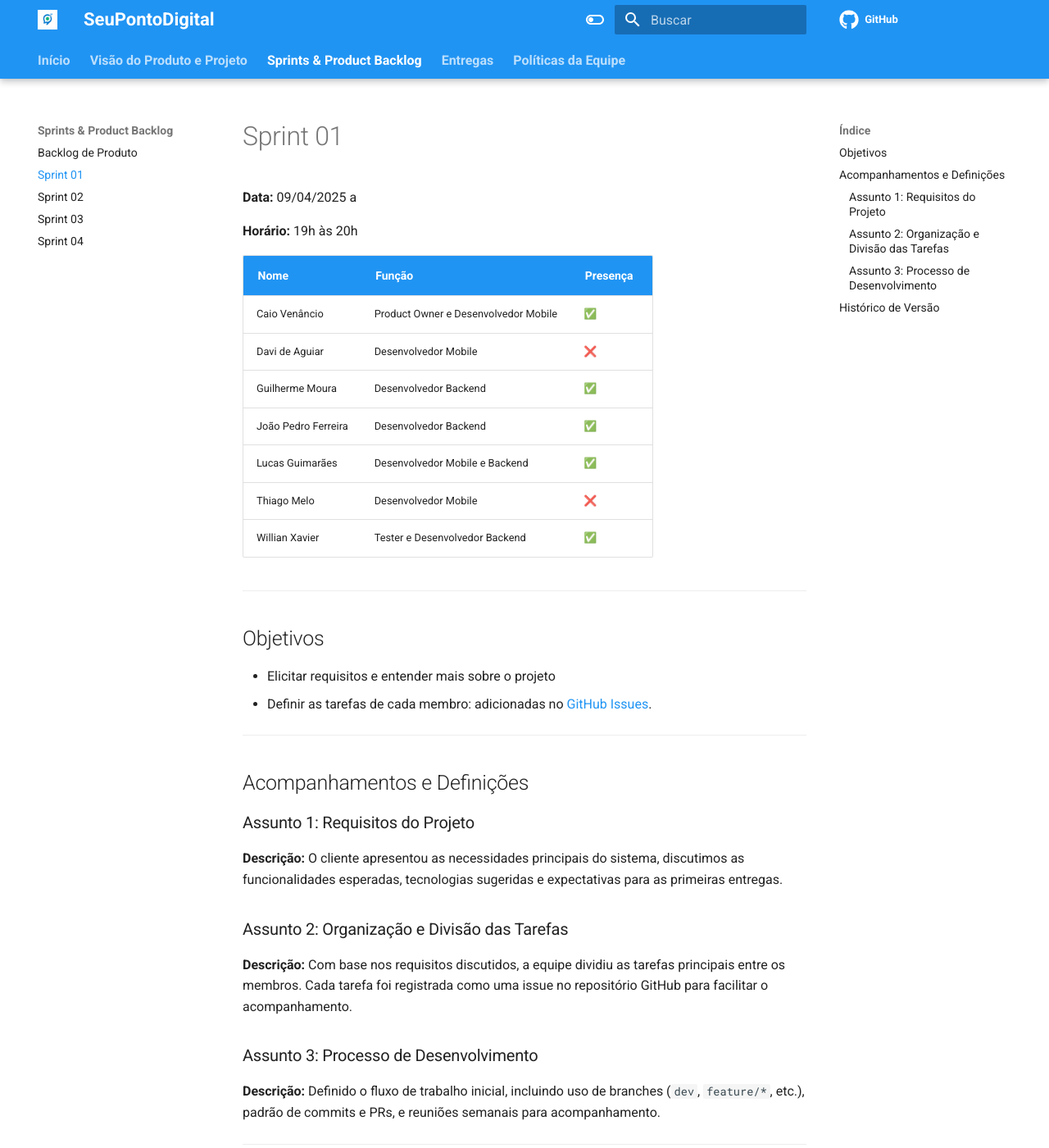
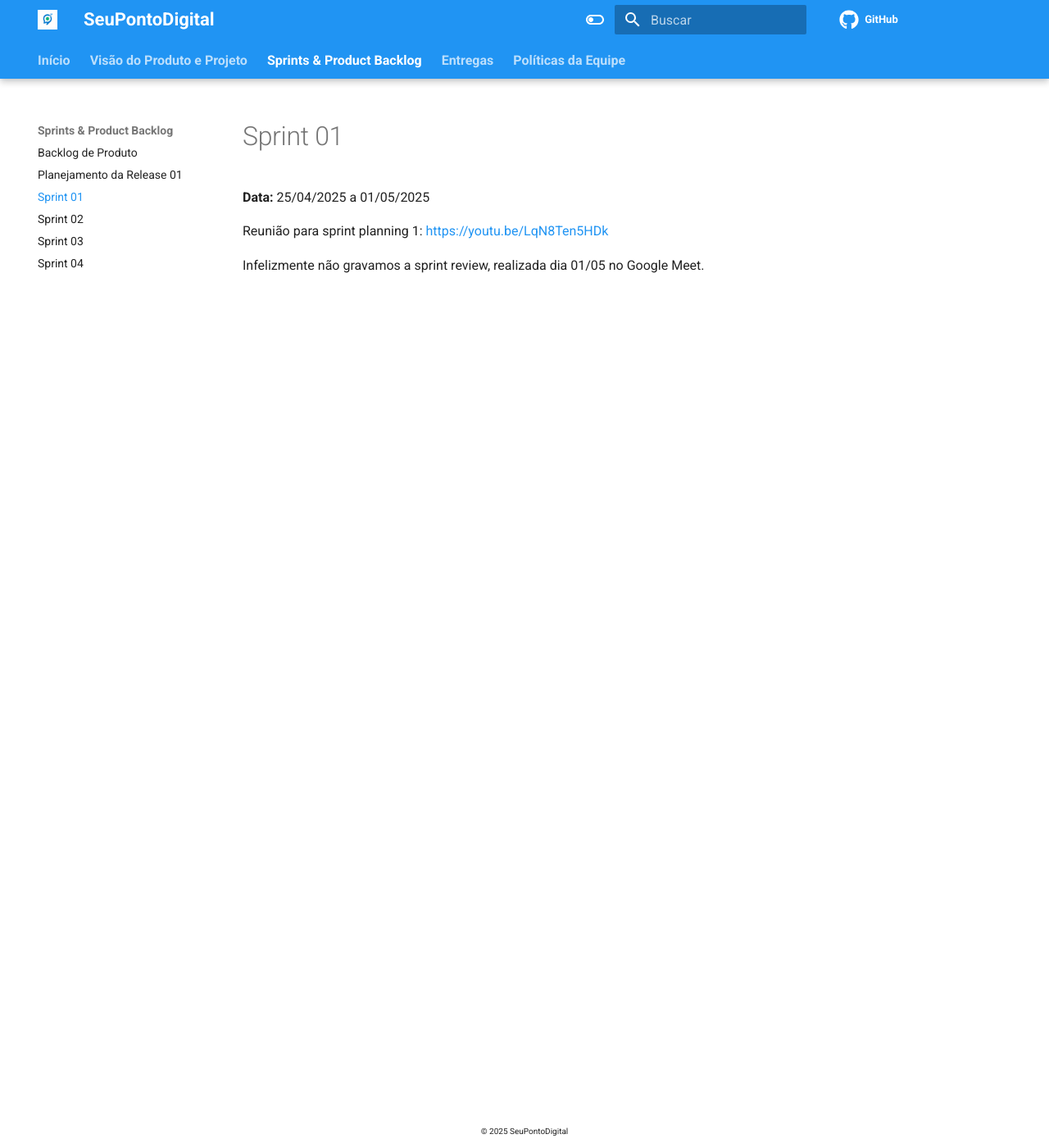
Before and after one commit to mdsreq-fga-unb/2025.1-T01-SeuPontoDigital, an MkDocs documentation site: the page built from docs/sprints/sprint01.md, in a window 1280 px wide and 1400 px high. Shown: the whole window at 82% size. Built offline with MkDocs 1.6.1 and Material for MkDocs 9.7.7, drawn with Linux system fonts in a browser that asks for light colours; comment, search, counter and statistics services are not loaded; some of the changed text lies outside the part shown.

```diff
--- a/docs/sprints/sprint01.md
+++ b/docs/sprints/sprint01.md
@@ -1,43 +1,5 @@
-# Sprint 01
+**Data:** 25/04/2025 a 01/05/2025
 
-**Data:** 09/04/2025 a
+Reunião para sprint planning 1: [https://youtu.be/LqN8Ten5HDk](https://youtu.be/LqN8Ten5HDk)
 
-**Horário:** 19h às 20h
-
-| Nome                  | Função                                | Presença |
-|-----------------------|----------------------------------------|----------|
-| Caio Venâncio         | Product Owner e Desenvolvedor Mobile   | ✅       |
-| Davi de Aguiar        | Desenvolvedor Mobile                   | ❌       |
-| Guilherme Moura       | Desenvolvedor Backend                  | ✅       |
-| João Pedro Ferreira   | Desenvolvedor Backend                  | ✅       |
-| Lucas Guimarães       | Desenvolvedor Mobile e Backend         | ✅       |
-| Thiago Melo           | Desenvolvedor Mobile                   | ❌       |
-| Willian Xavier        | Tester e Desenvolvedor Backend         | ✅       |
-
----
-
-## Objetivos
-
-- Elicitar requisitos e entender mais sobre o projeto
-- Definir as tarefas de cada membro: adicionadas no [GitHub Issues](https://github.com/mdsreq-fga-unb/2025.1-T01-SeuPontoDigital/issues).
-
----
-
-## Acompanhamentos e Definições
-
-### Assunto 1: Requisitos do Projeto
-**Descrição:** O cliente apresentou as necessidades principais do sistema, discutimos as funcionalidades esperadas, tecnologias sugeridas e expectativas para as primeiras entregas.
-
-### Assunto 2: Organização e Divisão das Tarefas
-**Descrição:** Com base nos requisitos discutidos, a equipe dividiu as tarefas principais entre os membros. Cada tarefa foi registrada como uma issue no repositório GitHub para facilitar o acompanhamento.
-
-### Assunto 3: Processo de Desenvolvimento
-**Descrição:** Definido o fluxo de trabalho inicial, incluindo uso de branches (`dev`, `feature/*`, etc.), padrão de commits e PRs, e reuniões semanais para acompanhamento.
-
----
-
-## Histórico de Versão
-
-| Data       | Versão | Descrição                                                                 | Autor(es)         | Revisor(es)        |
-|------------|--------|---------------------------------------------------------------------------|-------------------|--------------------|
-| 09/04/2025 | 1.0    | Reunião de Elicitação de Requisitos e Definição de Tarefas                | Lucas Guimarães   |                    |
+Infelizmente não gravamos a sprint review, realizada dia 01/05 no Google Meet.
--- a/mkdocs.yml
+++ b/mkdocs.yml
@@ -21,6 +21,7 @@ nav:
     - Referências Bibliográficas: doc-visao/11-referencias.md
   - Sprints & Product Backlog:
     - Product Backlog: doc-visao/9-backlog.md
+    - Planejamento da Release 01: sprints/release01.md
     - Sprint 01: sprints/sprint01.md
     - Sprint 02: sprints/sprint02.md
     - Sprint 03: sprints/sprint03.md
```
Also changed, not shown: docs/sprints/release01.md (added, +51 -0 lines), docs/sprints/sprint02.md (+3 -0 lines), docs/sprints/sprint03.md (+3 -0 lines), docs/sprints/sprint04.md (+3 -0 lines).
